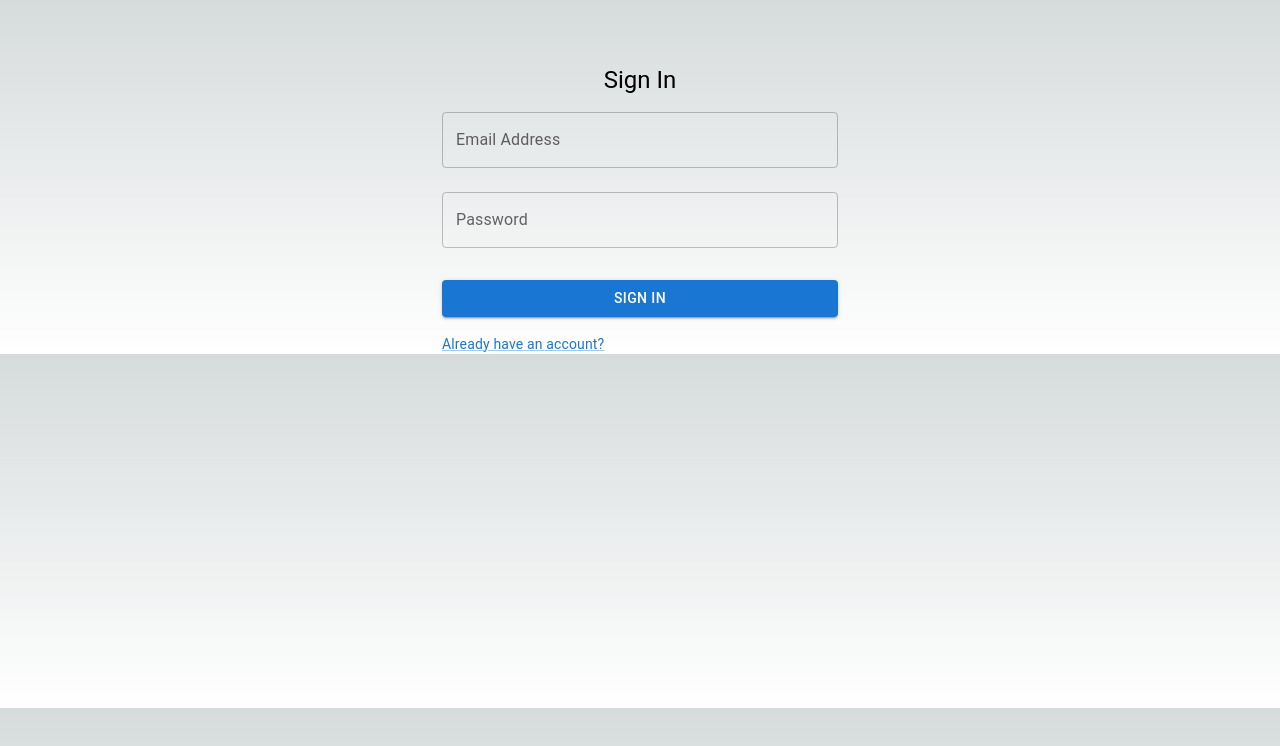
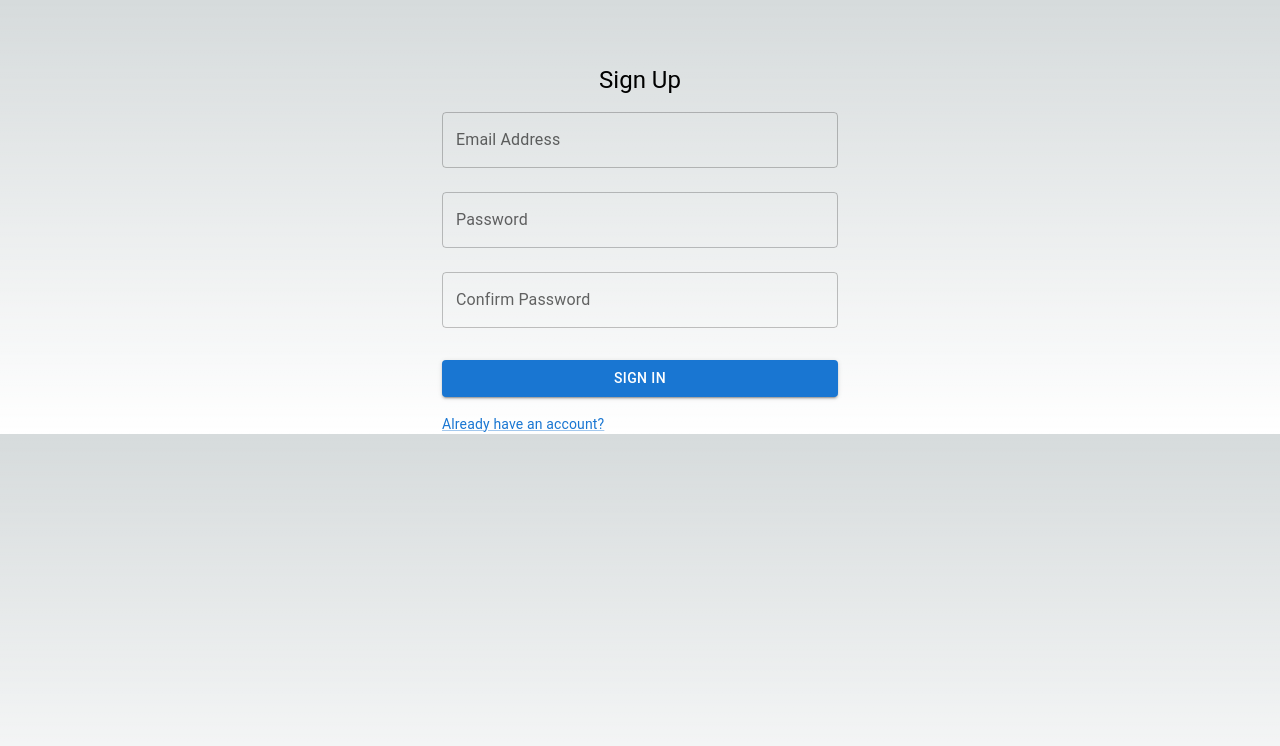
Before and after one commit to COSC-499-W2023/year-long-project-team-3, a Next.js app: page /signup in a window 1280 px wide. Shown: the top 746 px of the page. Built offline with nearby package versions, Linux system fonts and the light colour scheme.

Commit message:
Updated simple signin ui

```diff
--- a/src/app/signup/page.tsx
+++ b/src/app/signup/page.tsx
@@ -6,7 +6,7 @@ import Box from '@mui/material/Box'
 import Typography from '@mui/material/Typography'
 import Link from '@mui/material/Link'
 
-export default function SignIn() {
+export default function SignUp() {
     return(
         <Container component='main' maxWidth='xs'>
             <Box
@@ -18,7 +18,7 @@ export default function SignIn() {
                 }}
             >
                 <Typography component='h1' variant='h5'>
-                    Sign In
+                    Sign Up
                 </Typography>
                 <Box component='form'>
                     <TextField
@@ -32,6 +32,12 @@ export default function SignIn() {
                         fullWidth
                         label='Password'
                         name='password'
+                    />
+                    <TextField
+                        margin='normal'
+                        fullWidth
+                        label='Confirm Password'
+                        name='passwordValidation'
                     />
                     <Button
                         type='submit'
```
